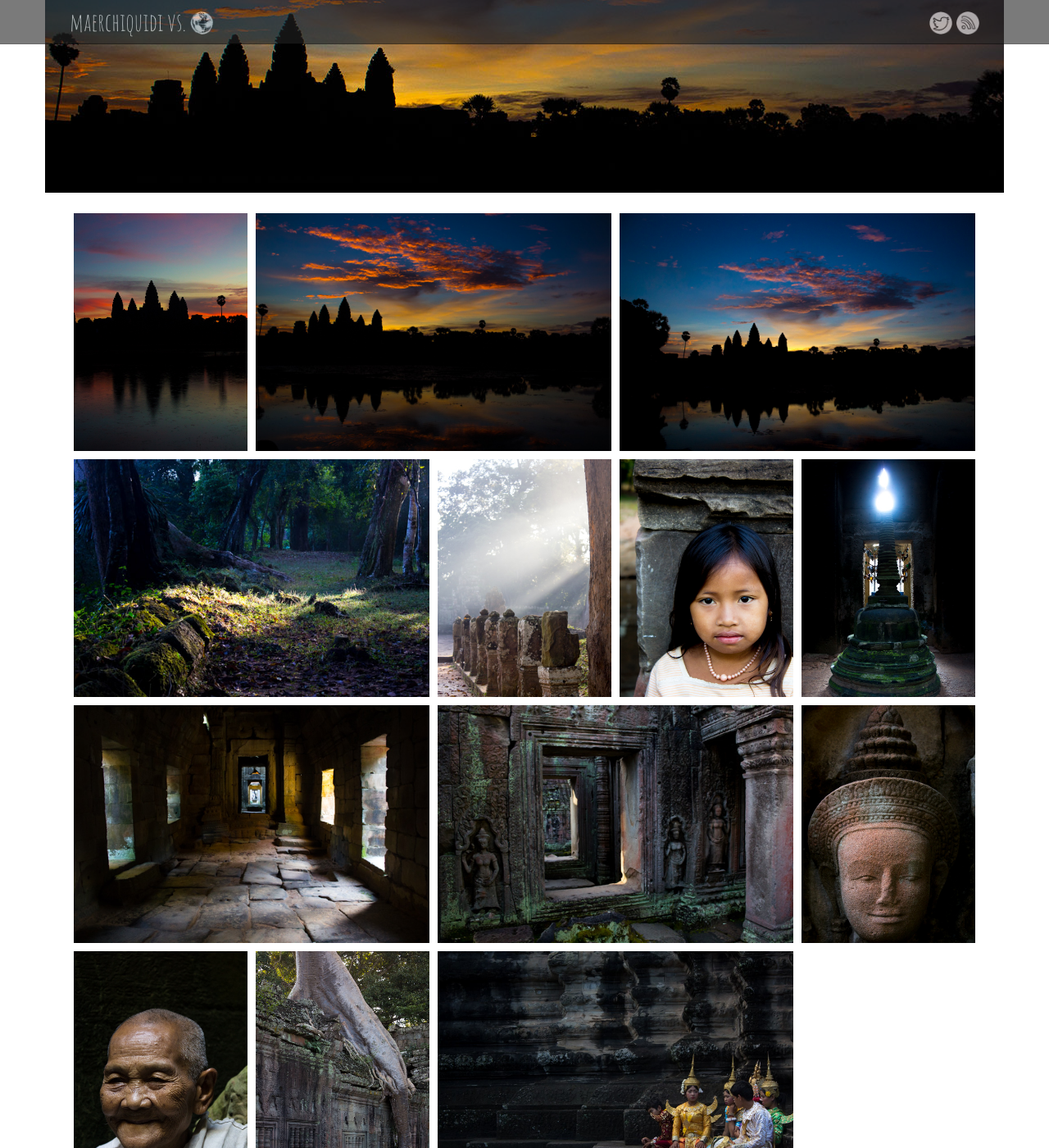
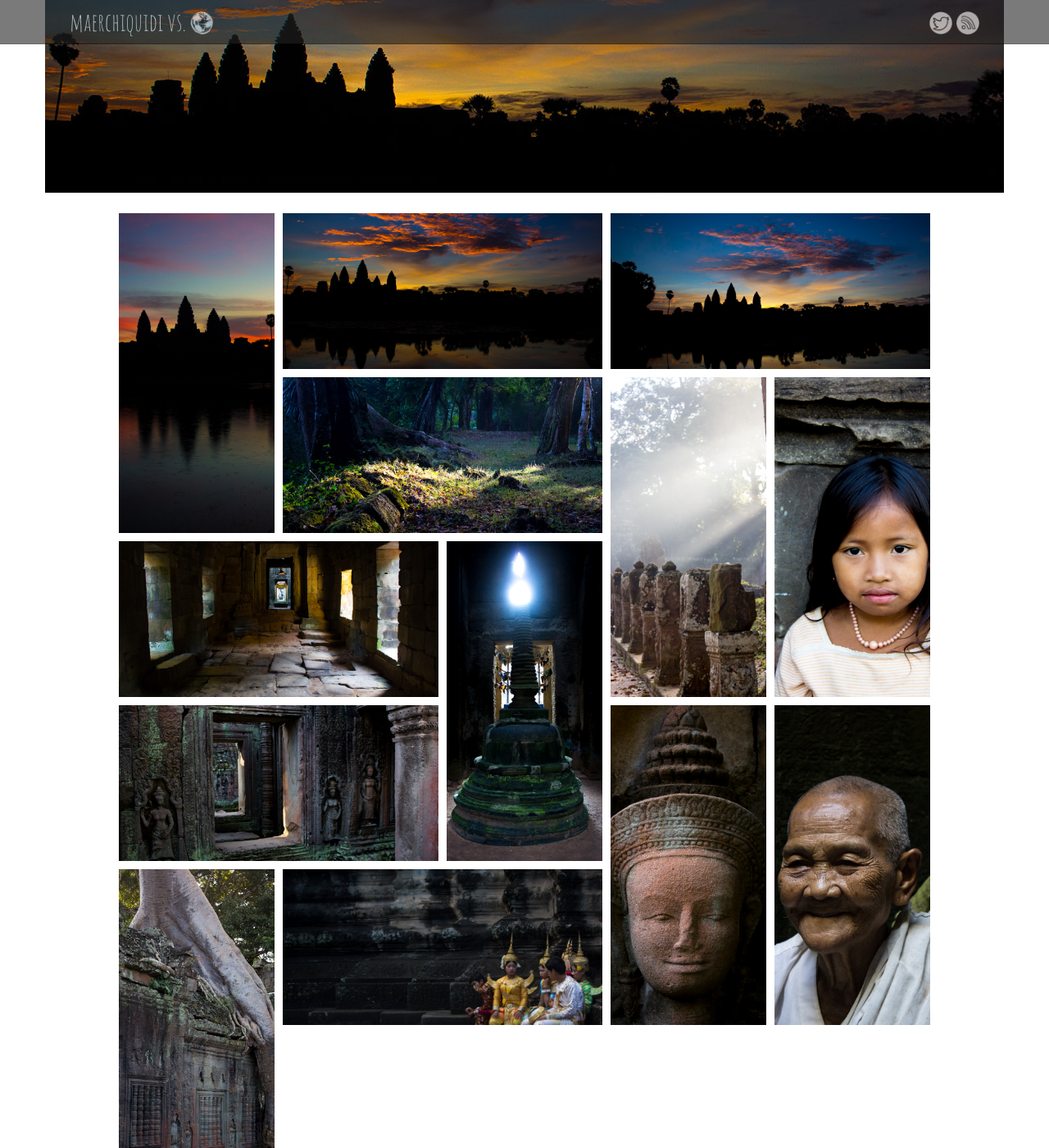
Before and after one commit to maerch/maerchiquidi, a Jekyll site: the page built from _posts/2013-11-30-angkor.md, in a window 1280 px wide and 1400 px high, scrolled down 324 px. Shown: the whole window at 82% size. Built offline with Jekyll 4.4.1, drawn with Linux system fonts in a browser that asks for light colours; nearby versions of some CDN libraries; comment, search, counter and statistics services are not loaded.

Commit message:
Beta of masonry image wall

```diff
--- a/_plugins/masonry_images_tag.rb
+++ b/_plugins/masonry_images_tag.rb
@@ -17,13 +17,13 @@ module Jekyll
       def img_tag img
         classes = ["item"]
         dimension = FastImage.size(img)
-        classes << "w2" if dimension[0] > dimension[1]
+        classes << ((dimension[0] > dimension[1]) ? "landscape" : "portrait")
         img.scan(/[a-z]\d/) { |m|  classes << m }
-        "<div class='#{classes.join(' ')}' style=\"background: url('/#{img}') no-repeat; background-size: cover;\"></div>"
+        "<div class='#{classes.join(' ')}' style=\"background-image: url('/#{img}');\"></div>"
       end
 
       def render(context)
-        result_tag = "<div class='js-masonry' data-masonry-options='{ \"columnWidth\":\".grid-sizer\", \"itemSelector\": \".item\" }'><div class='grid-sizer'></div>"
+        result_tag = "<div class='js-masonry' data-masonry-options='{ \"isFitWidth\": true, \"columnWidth\":\".grid-sizer\", \"itemSelector\": \".item\" }'><div class='grid-sizer'></div>"
         Dir["#{thumb_dir context}/*.jpg"].sort_by { |img| img_number(img) }.each do |img|
           result_tag << img_tag(img)
         end
--- a/css/main.css
+++ b/css/main.css
@@ -201,10 +201,12 @@ path {
 }
 
 
-.grid-sizer { width: 20%; }
-.item { width: 20%; height: 300px; border: 5px solid white;}
-.item.w2 { width: 40%; }
-.item.w3 { width: 60%; }
-.item.w4 { width: 80%; }
-.item.h2 { height: 400px;}
-.item.h3 { height: 600px;}
+.js-masonry {
+  margin: 0 auto;
+}
+
+.item { border: 5px solid white; cursor: pointer; background-size: cover; background-position: center; background-repeat: no-repeat; }
+.item.portrait,.grid-sizer{ width: 200px; height: 400px; }
+.item.landscape           { width: 400px; height: 200px; }
+.item.portrait.large      { width: 600px; height: 800px; }
+.item.landscape.large     { width: 800px; height: 600px; }
```
Also changed, not shown: _layouts/default.html (+23 -0 lines).
